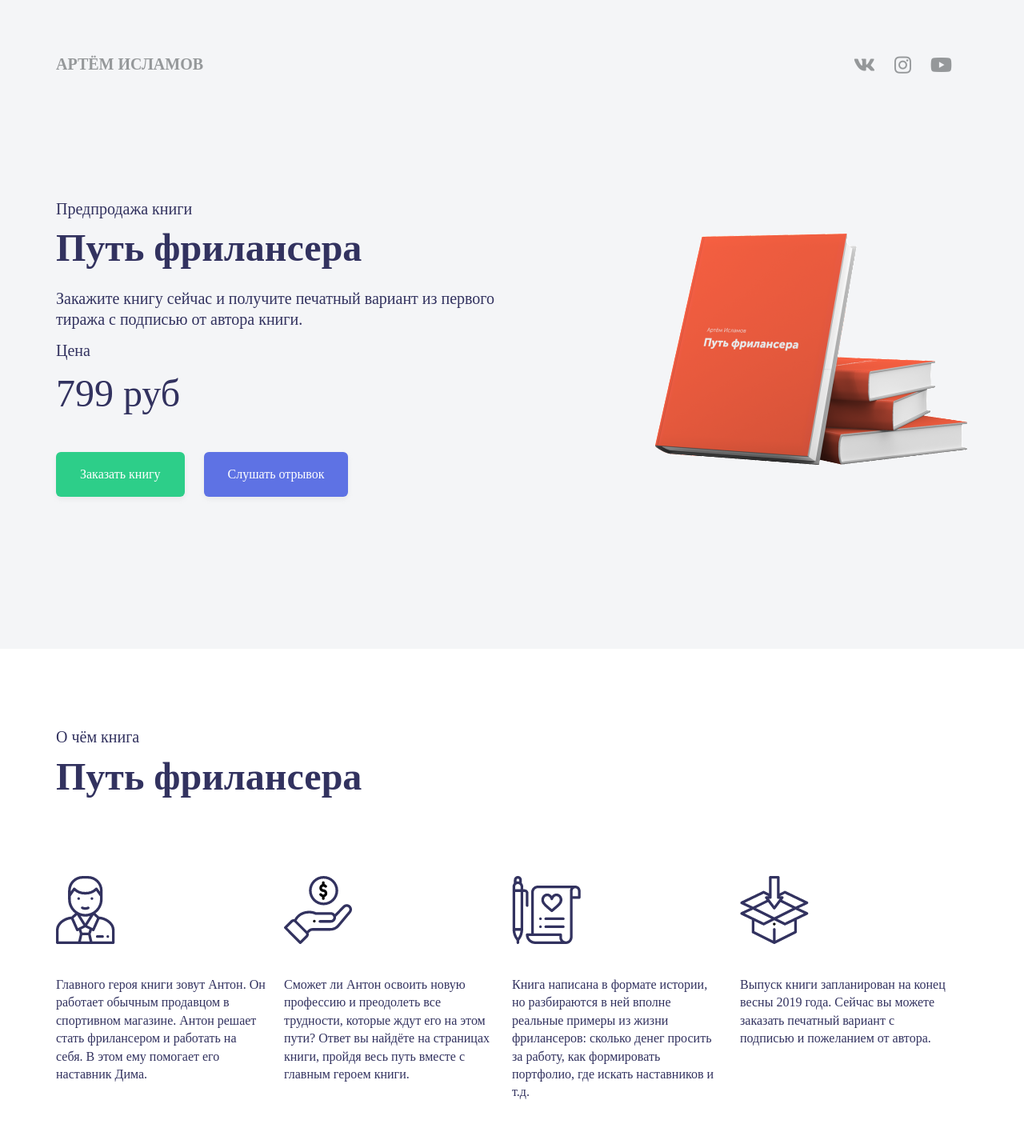
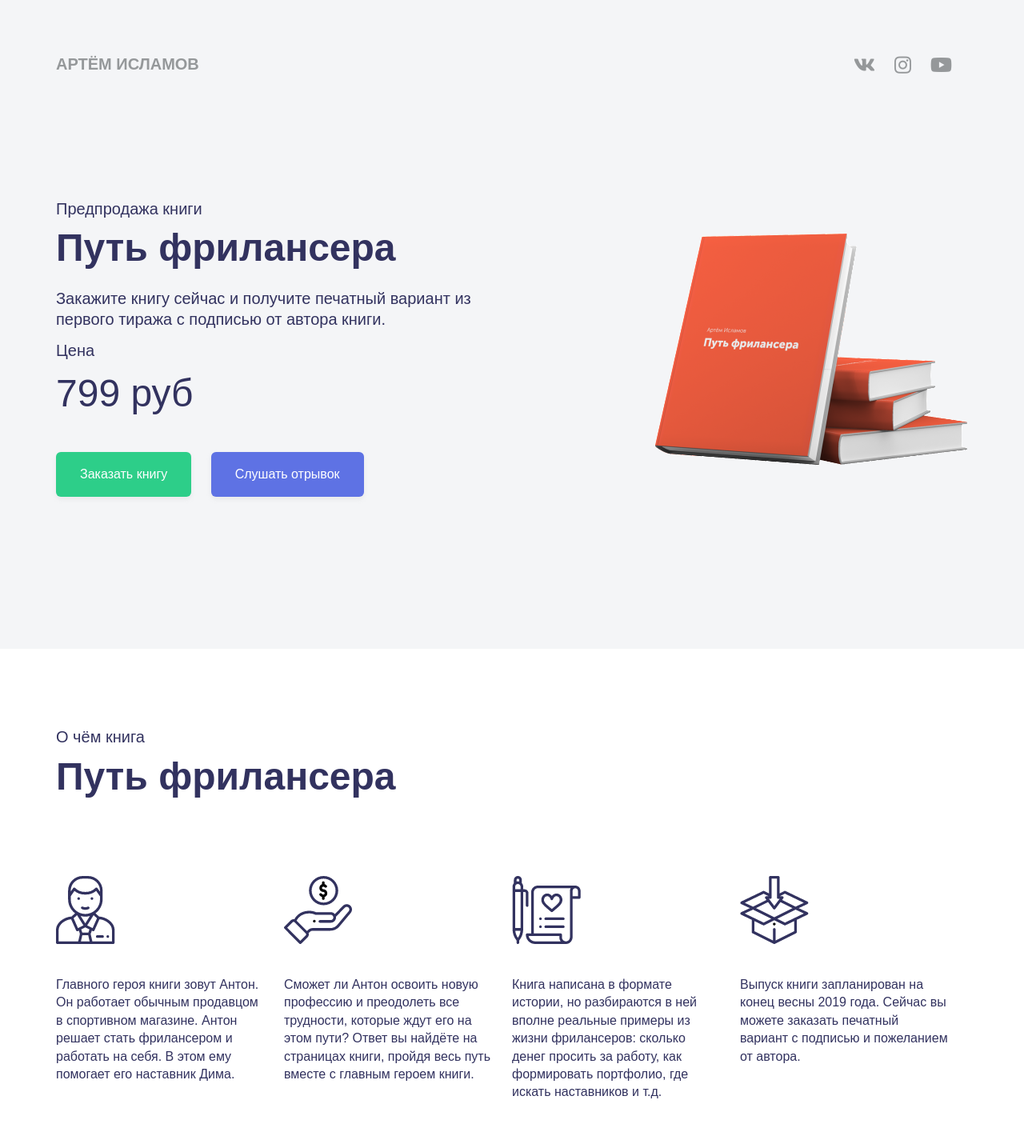
Before and after one commit to VasilyMalashkin/homeworks, a plain HTML site: page lesson-8/index.html in a window 1280 px wide. Shown: the top 1420 px of the page at 80% size. Drawn offline with Linux system fonts and the light colour scheme.

Commit message:
Задал шрифт Arial для всего текста

```diff
--- a/lesson-8/css/style.css
+++ b/lesson-8/css/style.css
@@ -21,6 +21,7 @@ color: #95989a;
 font-size: 20px;
 font-weight: 700;
 text-transform: uppercase;
+font-family: Arial;
 }
 .hero {
   padding-top: 70px;
@@ -35,6 +36,7 @@ text-transform: uppercase;
   display: flex;
   justify-content: space-between;
   align-items: center;
+  font-family: Arial;
 }
 .main-text {
   width: 50%;
@@ -87,11 +89,26 @@ text-transform: uppercase;
   background-color: #5e72e4;
   display: inline-block;
 }
+/*Применил свойство display: inline-block;,
+чтобы на планшете кнопка "Слушать отрывок"
+не разделялась пополам, и была единой.
+
+https://webref.ru/css/display
+Это значение генерирует блочный элемент,
+который обтекается другими элементами веб-страницы
+подобно строчному элементу.
+
+Фактически такой элемент по своему действию похож
+на встраиваемые элементы (вроде <img>).
+При этом его внутренняя часть форматируется
+как блочный элемент, а сам элемент — как строчный.*/
+
 /*Оформление секций*/
 .section {
   /*Внутренний отступ в секции*/
   padding-top: 100px;
   padding-bottom: 100px;
+  font-family: Arial;
 }
 .section-heading {
   color: #32325f;
@@ -133,6 +150,7 @@ text-transform: uppercase;
 .footer-wrap {
   display: flex;
   justify-content: space-between;
+  font-family: Arial;
 }
 .footer-block {
   width: 33%;
```
